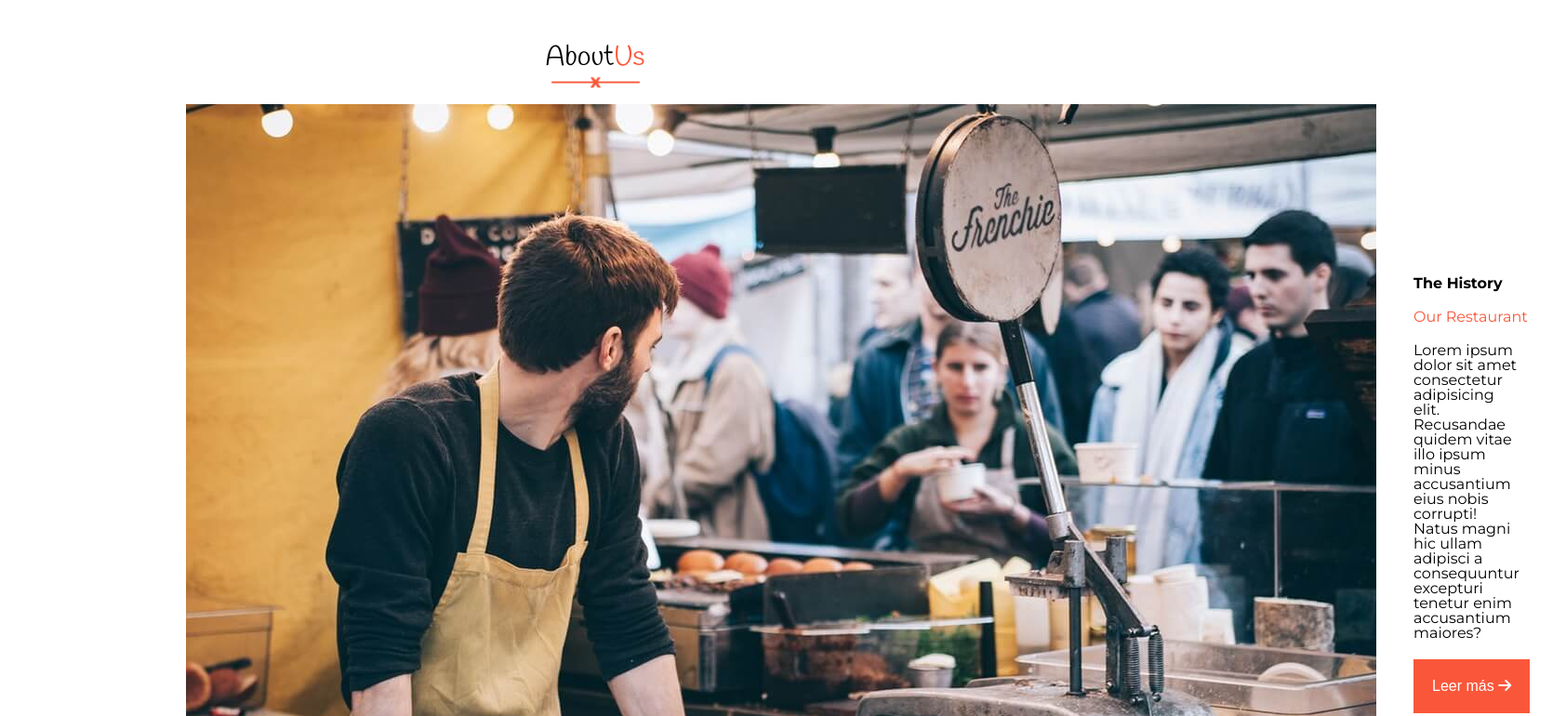
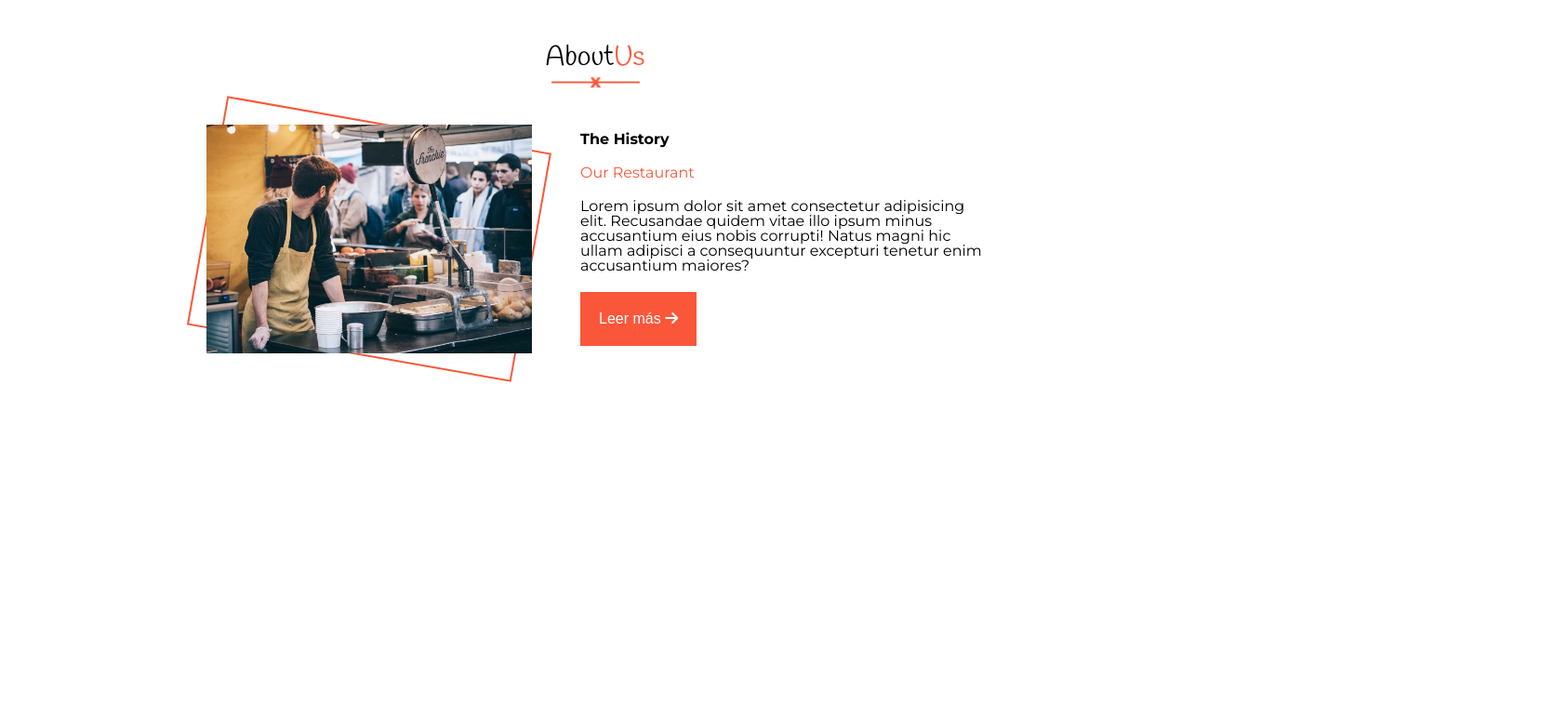
Before and after one commit to Javimontes20/rovers, a plain HTML site: page index.html in a window 1280 px wide. Shown: the part 1087-1857 px from the top of the page at 93% size, 1684 px wide, since content can reach past the window. After the commit the page ends 1589 px from the top, so only its background shows below. Drawn offline with Linux system fonts and the light colour scheme.

Commit message:
finalizado

```diff
--- a/css/partials/body.css
+++ b/css/partials/body.css
@@ -140,19 +140,24 @@
 .Imagen {
   display: flex;
   justify-content: center;
-  margin-top: 20px;
-  margin-bottom: 20px;
+  margin: 20px 20px;
 }
 
-.Marco {
-  border: 2px solid #fa573a;
+.marco {
+    border:2px solid #fa573a;
+    transform: rotateZ(10deg);
+    transition: 1s;
+     img {
+        transform: rotateZ(-10deg);
+        transition: 1s;
+    }
 }
 
+
 .Imagen img {
-  width: 50vh;
   display: block;
   width: 350px;
-  border: 2px solid #fa573a;
+
 }
 
 .History {
--- a/css/partials/responsive.css
+++ b/css/partials/responsive.css
@@ -1,4 +1,4 @@
-@media (min-width: 576px) {
+@media (width > 768px) {
   .menu_icon {
     display: none;
   }
@@ -90,3 +90,17 @@
     padding-left: 150px;
   }
 }
+
+
+@media (width > 1023px) {
+
+  .Services{
+    padding-right: 5px;
+  }
+
+  .History {
+    padding-bottom: 0;
+    margin: 20px 20px 20px 10px;
+
+  }
+}
--- a/index.html
+++ b/index.html
@@ -222,14 +222,18 @@
           />
         </div>
         <div class="containerAboutImg">
-          <figure>
-            <div>
+
+          <figure class="Imagen">
+            <div class="marco">
               <img
-                src="/images/about-main.jpg"
-                alt="Camarero atendiendo a clientes"
-              />
+              src="/images/about-main.jpg"
+              alt="Camarero atendiendo a clientes"
+            />
             </div>
+
           </figure>
+
+
           <article class="History">
             <h3>The History</h3>
             <h4>Our Restaurant</h4>
```
